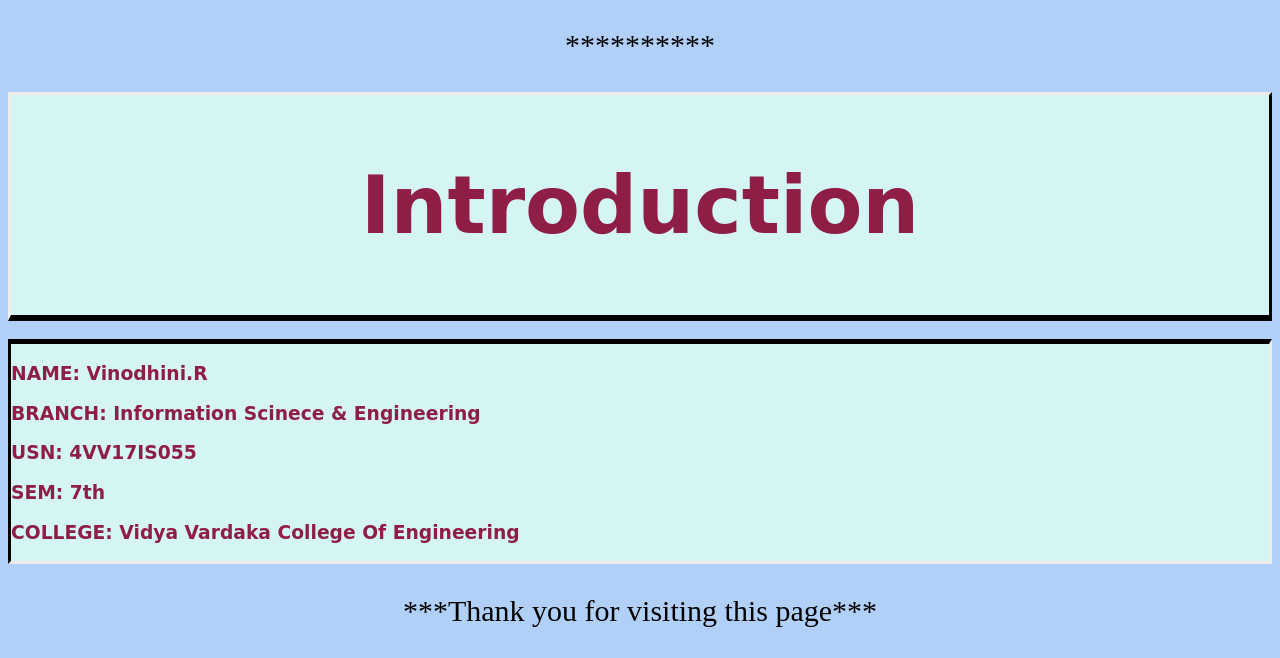
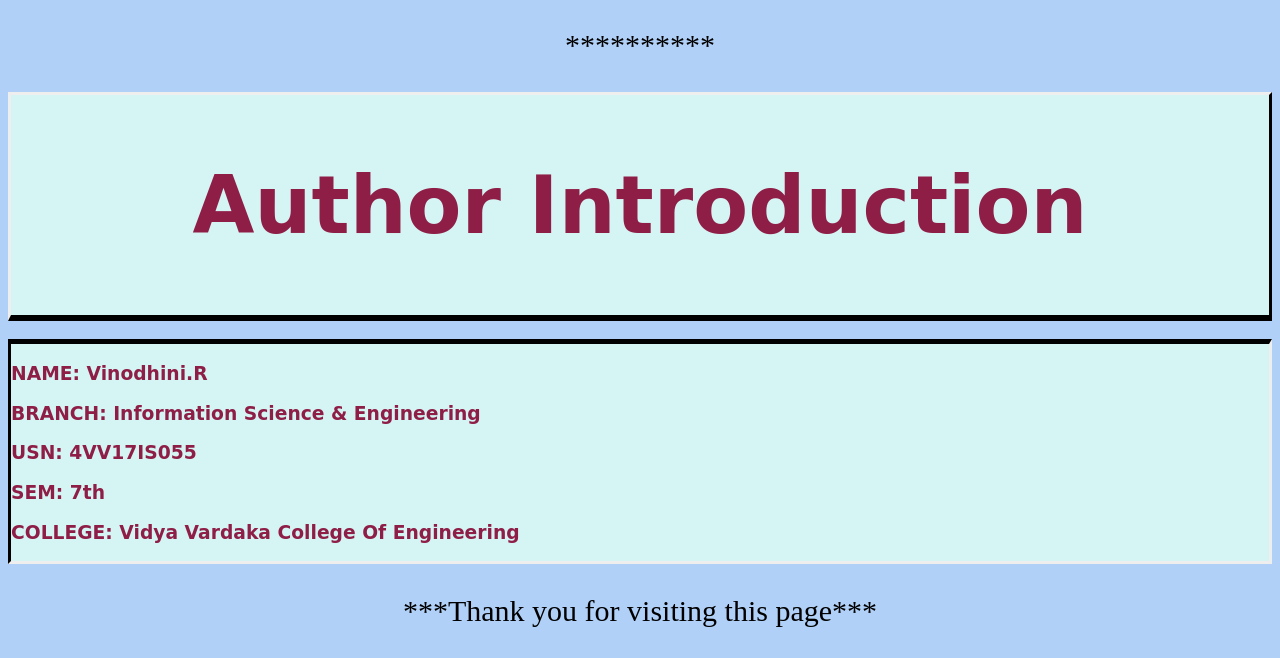
Before and after one commit to vinodhini9ram/vinodhini9ram.github.io, a plain HTML site: page index.html in a window 1280 px wide. Shown: the part 2323-2981 px from the top of the page. Drawn offline with Linux system fonts and the light colour scheme.

Commit message:
Update index.html

```diff
--- a/index.html
+++ b/index.html
@@ -62,11 +62,11 @@
 </div>
 
 <div class="intro">
-  <h1>Introduction</h1>
+  <h1>Author Introduction</h1>
 </div><br>
 <div class="my">
   <h3>NAME: Vinodhini.R</h3>
-<h3>BRANCH: Information Scinece & Engineering</h3>
+<h3>BRANCH: Information Science & Engineering</h3>
 <h3>USN: 4VV17IS055</h3>
 <h3>SEM: 7th</h3>
 <h3>COLLEGE: Vidya Vardaka College Of Engineering</h3>
```
